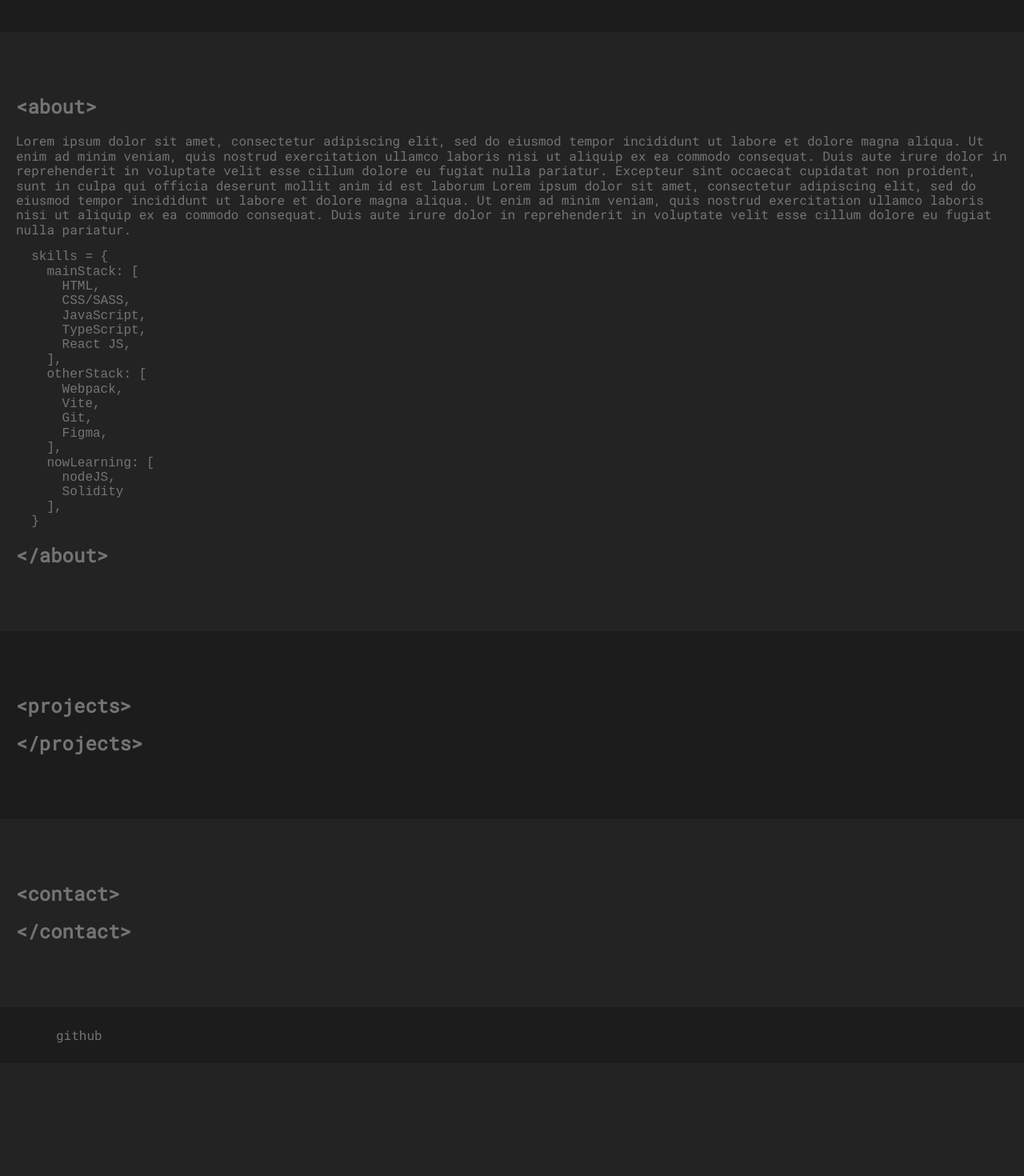
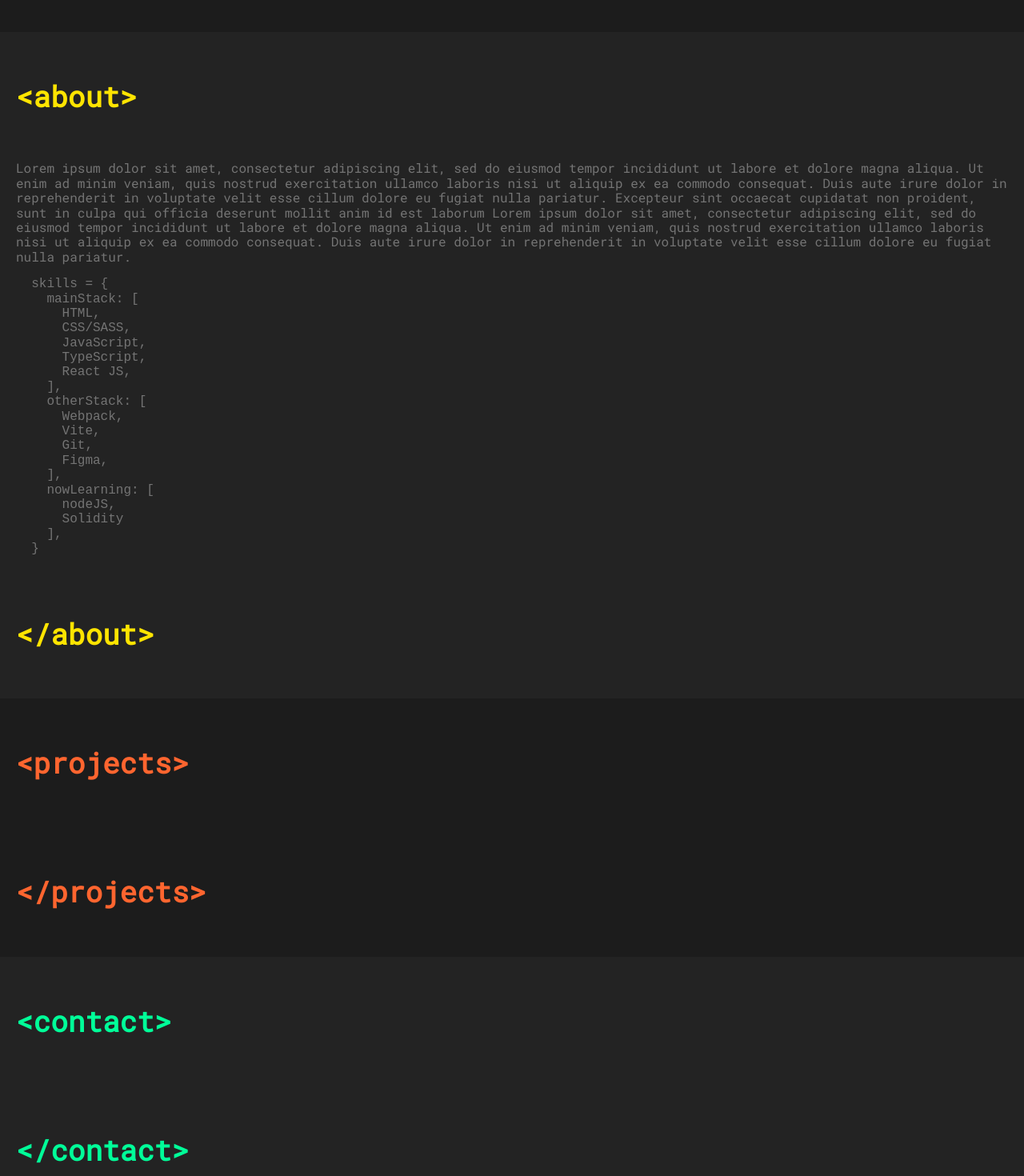
Before and after one commit to Ilichhh/portfolio-website, a React (Vite) app: page / in a window 1280 px wide. Shown: the part 760-2230 px from the top of the page at 80% size. Before the commit the page ends 2089 px from the top, so only its background shows below. Built offline with nearby package versions, Linux system fonts and the light colour scheme.

Commit message:
feat: create headers for sections

```diff
--- a/src/components/AboutSection.tsx
+++ b/src/components/AboutSection.tsx
@@ -1,4 +1,6 @@
-import { Container } from './common';
+import { Container, SectionHeader, SectionContent } from './common';
+
+import theme from '../theme';
 
 export const AboutSection = () => {
   const codeText = `  skills = {
@@ -25,8 +27,8 @@ export const AboutSection = () => {
   return (
     <section>
       <Container>
-        <h2>{`<about>`}</h2>
-        <div>
+        <SectionHeader color={theme.colors.yellow}>{`<about>`}</SectionHeader>
+        <SectionContent>
           <div>
             Lorem ipsum dolor sit amet, consectetur adipiscing elit, sed do eiusmod tempor
             incididunt ut labore et dolore magna aliqua. Ut enim ad minim veniam, quis nostrud
@@ -40,8 +42,8 @@ export const AboutSection = () => {
             pariatur.
           </div>
           <pre>{codeText}</pre>
-        </div>
-        <h2>{`</about>`}</h2>
+        </SectionContent>
+        <SectionHeader color={theme.colors.yellow}>{`</about>`}</SectionHeader>
       </Container>
     </section>
   );
--- a/src/components/ContactSection.tsx
+++ b/src/components/ContactSection.tsx
@@ -1,10 +1,13 @@
-import { Container } from './common/Container';
+import { Container, SectionHeader, SectionContent } from './common';
+
+import theme from '../theme';
 
 export const ContactSection = () => {
   return (
     <Container>
-      <h2>{`<contact>`}</h2>
-      <h2>{`</contact>`}</h2>
+      <SectionHeader color={theme.colors.green}>{`<contact>`}</SectionHeader>
+      <SectionContent></SectionContent>
+      <SectionHeader color={theme.colors.green}>{`</contact>`}</SectionHeader>
     </Container>
   );
 };
--- a/src/components/ProjectsSection.tsx
+++ b/src/components/ProjectsSection.tsx
@@ -1,11 +1,14 @@
-import { Container, SectionDark } from './common';
+import { Container, SectionDark, SectionHeader, SectionContent } from './common';
+
+import theme from '../theme';
 
 export const ProjectsSection = () => {
   return (
     <SectionDark>
       <Container>
-        <h2>{`<projects>`}</h2>
-        <h2>{`</projects>`}</h2>
+        <SectionHeader color={theme.colors.red}>{`<projects>`}</SectionHeader>
+        <SectionContent></SectionContent>
+        <SectionHeader color={theme.colors.red}>{`</projects>`}</SectionHeader>
       </Container>
     </SectionDark>
   );
--- /dev/null
+++ b/src/components/common/SectionElements.tsx
@@ -0,0 +1,24 @@
+import { PropsWithChildren } from 'react';
+import styled from 'styled-components';
+
+const Header = styled.h2<{ color: string }>`
+  margin: 0;
+  font-size: 36px;
+  color: ${({ color }) => color};
+`;
+
+const ContentBox = styled.div`
+  padding: 60px 0 60px;
+`;
+
+interface SectionHeaderProps extends PropsWithChildren {
+  color: string;
+}
+
+export const SectionHeader = ({ color, children }: SectionHeaderProps) => {
+  return <Header color={color}>{children}</Header>;
+};
+
+export const SectionContent = ({ children }: PropsWithChildren) => {
+  return <ContentBox>{children}</ContentBox>;
+};
--- a/src/components/common/index.ts
+++ b/src/components/common/index.ts
@@ -1,2 +1,3 @@
 export { Container } from './Container';
 export { SectionDark } from './SectionDark';
+export { SectionHeader, SectionContent } from './SectionElements';
```
